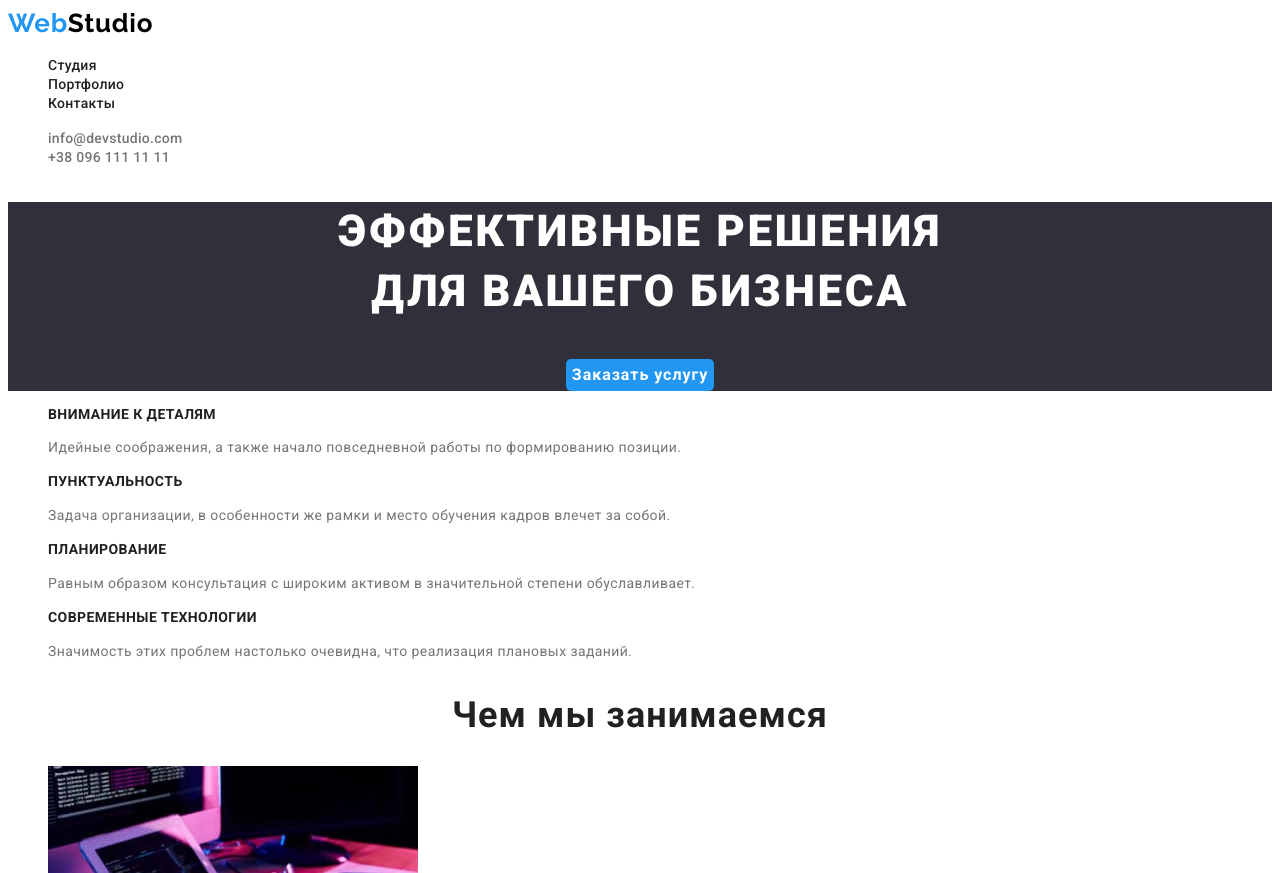
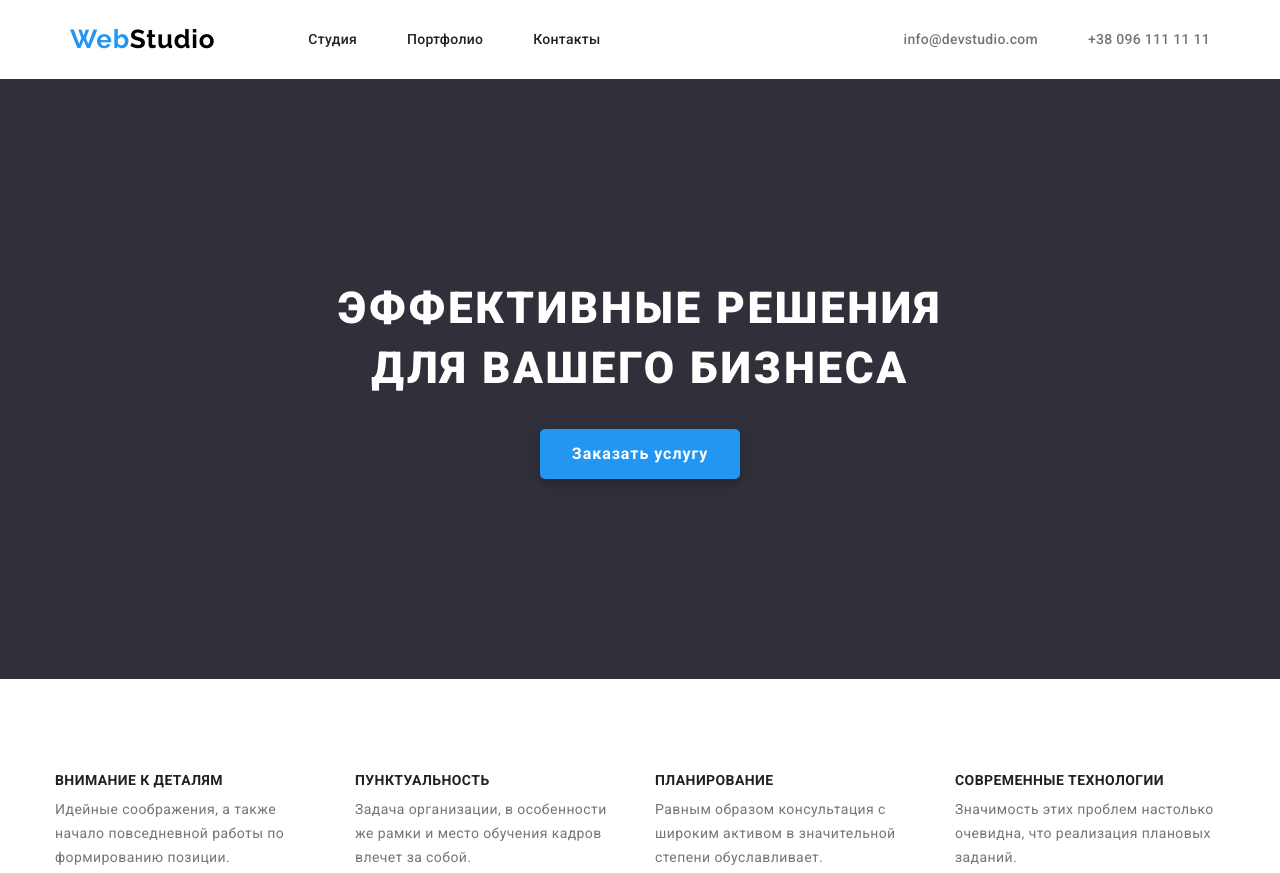
Before and after one commit to Kharikesha/goit-markup-hw-03, a plain HTML site: page index.html in a window 1280 px wide. Shown: the top 873 px of the page. Drawn offline with nearby package versions, Linux system fonts and the light colour scheme.

Commit message:
геометрия хедер, герой, преимущества

```diff
--- a/css/styles.css
+++ b/css/styles.css
@@ -1,26 +1,37 @@
 :root {
   --primary-text-color: #757575;
   --secondary-text-color: #212121;
-    --white-text-color:#FFFFFF;
-    --hover-text-color: #2196F3;
-    --logo-text-color: #2196F3;
-    --logo-header:#000000;
-    --logo-footer:#FFFFFF;
-    --hero-text-color:#FFFFFF;
-    --footer-contacts-text:rgba(255, 255, 255, 0.6);
-    --white-bgc: #FFFFFF;
-    --primary-bgc: #2F303A;
-    --secondary-bgc: #F5F4FA;
-    --btn-bgc:#2196F3;
+  --white-text-color: #ffffff;
+  --hover-text-color: #2196f3;
+  --logo-text-color: #2196f3;
+  --logo-header: #000000;
+  --logo-footer: #ffffff;
+  --hero-text-color: #ffffff;
+  --footer-contacts-text: rgba(255, 255, 255, 0.6);
+  --white-bgc: #ffffff;
+  --primary-bgc: #2f303a;
+  --secondary-bgc: #f5f4fa;
+  --btn-bgc: #2196f3;
+  --btn-hover: #188ce8;
+}
 
+h1,
+h2,
+h3,
+h4,
+h5,
+h6 {
+  margin: 0;
+}
+
+p {
+  margin: 0;
 }
 
 ul {
   list-style: none;
-}
-
-a {
-    text-decoration: none;
+  margin: 0;
+  padding: 0;
 }
 
 body {
@@ -29,44 +40,89 @@ body {
   font-family: roboto, sans-serif;
 }
 
-address {
-    font-style: normal;
+.container {
+  width: 1170px;
+  padding-left: 15px;
+  padding-right: 15px;
+  margin: auto;
 }
 
-/* Хэдэр */
+.section {
+  padding-top: 94px;
+  padding-bottom: 94px;
+}
+
+/* ----------------------Хэдэр----------------------- */
+
+.header .container {
+  display: flex;
+  align-items: center;
+}
+
+.header-nav {
+  display: flex;
+  align-items: center;
+}
+
+.header-nav-list {
+  display: flex;
+  margin-left: 93px;
+}
+
+.header-nav-item:not(:first-child) {
+  margin-left: 50px;
+}
+
+.header-contacts-list {
+  display: flex;
+  margin-left: auto;
+}
+
+.header-contacts-item:not(:first-child) {
+  margin-left: 50px;
+}
 
 .logo {
+  padding-top: 24px;
+  padding-bottom: 24px;
   color: var(--logo-text-color);
   font-family: Raleway;
   font-weight: 700;
   font-size: 26px;
   line-height: 1.19;
   letter-spacing: 0.03em;
+  text-decoration: none;
 }
 
 .logo-black {
   color: var(--logo-header);
 }
 
-.header-nav {
+.header-nav-link {
+  padding-top: 32px;
+  padding-bottom: 32px;
   color: var(--secondary-text-color);
   font-weight: 500;
   font-size: 14px;
   line-height: 1.14;
   letter-spacing: 0.02em;
+  text-decoration: none;
 }
 
-.header-nav:hover,
-.header-nav:focus {
+.header-nav-link:hover,
+.header-nav-link:focus {
   color: var(--hover-text-color);
 }
 
 .header-contacts {
+  padding-top: 32px;
+  padding-bottom: 32px;
   color: var(--primary-text-color);
   font-weight: 500;
   font-size: 14px;
   line-height: 1.14;
   letter-spacing: 0.02em;
+  text-decoration: none;
 }
 
 .header-contacts:hover,
@@ -74,7 +130,12 @@ address {
   color: var(--hover-text-color);
 }
 
-/* Герой */
+/* ----------------------Герой----------------------- */
+
+.hero.section {
+  padding-top: 200px;
+  padding-bottom: 200px;
+}
 
 .hero {
   background-color: var(--primary-bgc);
@@ -82,16 +143,18 @@ address {
 }
 
 .hero-title {
+  margin-bottom: 30px;
+
   font-weight: 900;
   font-size: 44px;
   line-height: 1.36;
   letter-spacing: 0.06em;
   text-transform: uppercase;
   color: var(--hero-text-color);
-
 }
 
 .hero-btn {
+  padding: 10px 32px;
   color: var(--hero-text-color);
   font-family: Roboto, sans-serif;
   font-weight: 700;
@@ -102,11 +165,31 @@ address {
   border-radius: 5px;
   border: 0;
   cursor: pointer;
+  filter: drop-shadow(0px 4px 4px rgba(0, 0, 0, 0.25));
 }
 
-/* Примущества */
+.hero-btn:hover,
+.hero-btn:focus {
+  background-color: var(--btn-hover);
+}
+
+/* ----------------------Примущества----------------------- */
+
+.advantages-list {
+  display: flex;
+  justify-content: center;
+}
+
+.advantages-item {
+  min-width: 270px;
+}
+
+.advantages-item:not(:first-child) {
+  margin-left: 30px;
+}
 
 .advantages-title {
+  margin-bottom: 10px;
   color: var(--secondary-text-color);
   font-weight: 700;
   font-size: 14px;
@@ -123,7 +206,8 @@ address {
 
 /* Оформление заголовков для "Чем мы занимаемся" и "Наша команда" */
 
-.benefits-title, .team-title {
+.benefits-title,
+.team-title {
   color: var(--secondary-text-color);
   font-weight: 700;
   font-size: 36px;
@@ -132,7 +216,24 @@ address {
   letter-spacing: 0.03em;
 }
 
-/* Чем мы занимаемся */
+/* ----------------------Чем мы занимаемся----------------------- */
+
+.benefits-title {
+  margin-bottom: 50px;
+}
+
+.benefits-list {
+  display: flex;
+  justify-content: center;
+}
+
+.benefits-item:not(:first-child) {
+  margin-left: 30px;
+}
+
+.benefits-item img {
+  display: block;
+}
 
 /* Наша команда */
 
@@ -154,7 +255,7 @@ address {
   letter-spacing: 0.03em;
 }
 
-/* Футер */
+/* ----------------------Футер----------------------- */
 
 .footer {
   background-color: var(--primary-bgc);
@@ -164,11 +265,16 @@ address {
   color: var(--logo-footer);
 }
 
+.footer .address {
+  font-style: normal;
+}
+
 .footer-address {
   color: var(--white-text-color);
   font-size: 14px;
   line-height: 1.71;
   letter-spacing: 0.03em;
+  text-decoration: none;
 }
 
 .footer-contacts {
@@ -176,9 +282,10 @@ address {
   line-height: 1.71;
   letter-spacing: 0.03em;
   color: var(--footer-contacts-text);
+  text-decoration: none;
 }
 
-/* Портфолио */
+/* ----------------------Портфолио----------------------- */
 
 .btn {
   color: var(--secondary-text-color);
--- a/index.html
+++ b/index.html
@@ -6,78 +6,86 @@
     <meta name="viewport" content="width=device-width, initial-scale=1.0" />
     <title>WebStudio</title>
     <link href="https://fonts.googleapis.com/css2?family=Raleway:wght@700&family=Roboto:wght@400;500;700;900&display=swap" rel="stylesheet">
+    <link rel="stylesheet" href="https://cdnjs.cloudflare.com/ajax/libs/modern-normalize/1.1.0/modern-normalize.min.css">
     <link rel="stylesheet" href="./css/styles.css" />
   </head>
 
     <!-- Хэдэр -->
     <header class="header">
-      <nav>
+      <div class="container">
+      <nav class="header-nav">
           <a class="logo" lang="en" href="./index.html">Web<span class="logo-black">Studio</span></a>
-          <ul>
-            <li>
-              <a class="header-nav" href="./index.html">Студия</a>
+          <ul class="header-nav-list">
+            <li class="header-nav-item">
+              <a class="header-nav-link" href="./index.html">Студия</a>
             </li>
-            <li>
-              <a class="header-nav" href="./portfolio.html">Портфолио</a>
+            <li class="header-nav-item">
+              <a class="header-nav-link" href="./portfolio.html">Портфолио</a>
             </li>
-            <li>
-              <a class="header-nav" href="">Контакты</a>
+            <li class="header-nav-item">
+              <a class="header-nav-link" href="">Контакты</a>
             </li>
           </ul>
         </nav>
 
-        <ul>
-          <li>
+        <ul class="header-contacts-list" >
+          <li class="header-contacts-item">
             <a class="header-contacts" lang="en" href="mailto:info@devstudio.com">info@devstudio.com</a>
           </li>
-          <li>
+          <li class="header-contacts-item">
             <a class="header-contacts" href="tel:+380961111111">+38 096 111 11 11</a>
           </li>
         </ul>
+        </div>
     </header>
 
     <!-- Герой -->
     <main>
-      <section class="hero">
+      <section class="hero section">
+        <div class="container">
         <h1 class="hero-title">
           Эффективные решения <br />
           для вашего бизнеса
         </h1>
         <button class="hero-btn" type="button">Заказать услугу</button>
+        </div>
       </section>
 
       <!-- Преимущества -->
-      <section class="advantages">
+      <section class="advantages section">
+        <div class="container">
         <h2 hidden>Преимущества</h2>
-        <ul>
-          <li>
+        <ul class="advantages-list">
+          <li class="advantages-item">
             <h3 class="advantages-title">Внимание к деталям</h3>
             <p class="advantages-text">Идейные соображения, а также начало повседневной работы по формированию позиции.</p>
           </li>
-          <li>
+          <li class="advantages-item">
             <h3 class="advantages-title">Пунктуальность</h3>
             <p class="advantages-text">
               Задача организации, в особенности же рамки и место обучения кадров влечет за собой.
             </p>
           </li>
-          <li>
+          <li class="advantages-item">
             <h3 class="advantages-title">Планирование</h3>
             <p class="advantages-text">
               Равным образом консультация с широким активом в значительной степени обуславливает.
             </p>
           </li>
-          <li>
+          <li class="advantages-item">
             <h3 class="advantages-title">Современные технологии</h3>
             <p class="advantages-text">Значимость этих проблем настолько очевидна, что реализация плановых заданий.</p>
           </li>
         </ul>
+        </div>
       </section>
 
       <!-- Чем мы занимаемся -->
       <section class="benefits">
+        <div class="container">
         <h2 class="benefits-title">Чем мы занимаемся</h2>
-        <ul>
-          <li>
+        <ul class="benefits-list">
+          <li class="benefits-item">
             <img
               src="./images/studio/what-are-we-doing/what-are-we-doing-1.jpg"
               alt="Написание кода на планшете и компьютере"
@@ -85,7 +93,7 @@
               height="294"
             />
           </li>
-          <li>
+          <li class="benefits-item">
             <img
               src="./images/studio/what-are-we-doing/what-are-we-doing-2.jpg"
               alt="Адаптация приложения на мобильный телефон"
@@ -93,7 +101,7 @@
               height="294"
             />
           </li>
-          <li>
+          <li class="benefits-item">
             <img
               src="./images/studio/what-are-we-doing/what-are-we-doing-3.jpg"
               alt="Подбор цвета на цветовой палитре с планшета"
@@ -102,10 +110,12 @@
             />
           </li>
         </ul>
+        </div>
       </section>
 
       <!-- Наша команда -->
       <section class="team">
+        <div class="container">
         <h2 class="team-title">Наша команда</h2>
         <ul>
           <li>
@@ -149,13 +159,15 @@
             <p class="team-profession">UI Designer</p>
           </li>
         </ul>
+        </div>
       </section>
     </main>
 
     <!-- Футер -->
     <footer class="footer">
+      <div class="container">
         <a class="logo" lang="en" href="./index.html">Web<span class="logo-white">Studio</span></a>
-        <address>
+        <address class="address">
           <ul>
             <li>
               <a
@@ -175,6 +187,7 @@
             </li>
           </ul>
         </address>
+        </div>
     </footer>
   </body>
 </html>
```
Also changed, not shown: portfolio.html (+4 -0 lines), 1 other file. Lines whose indentation alone changed are shown as unchanged.
